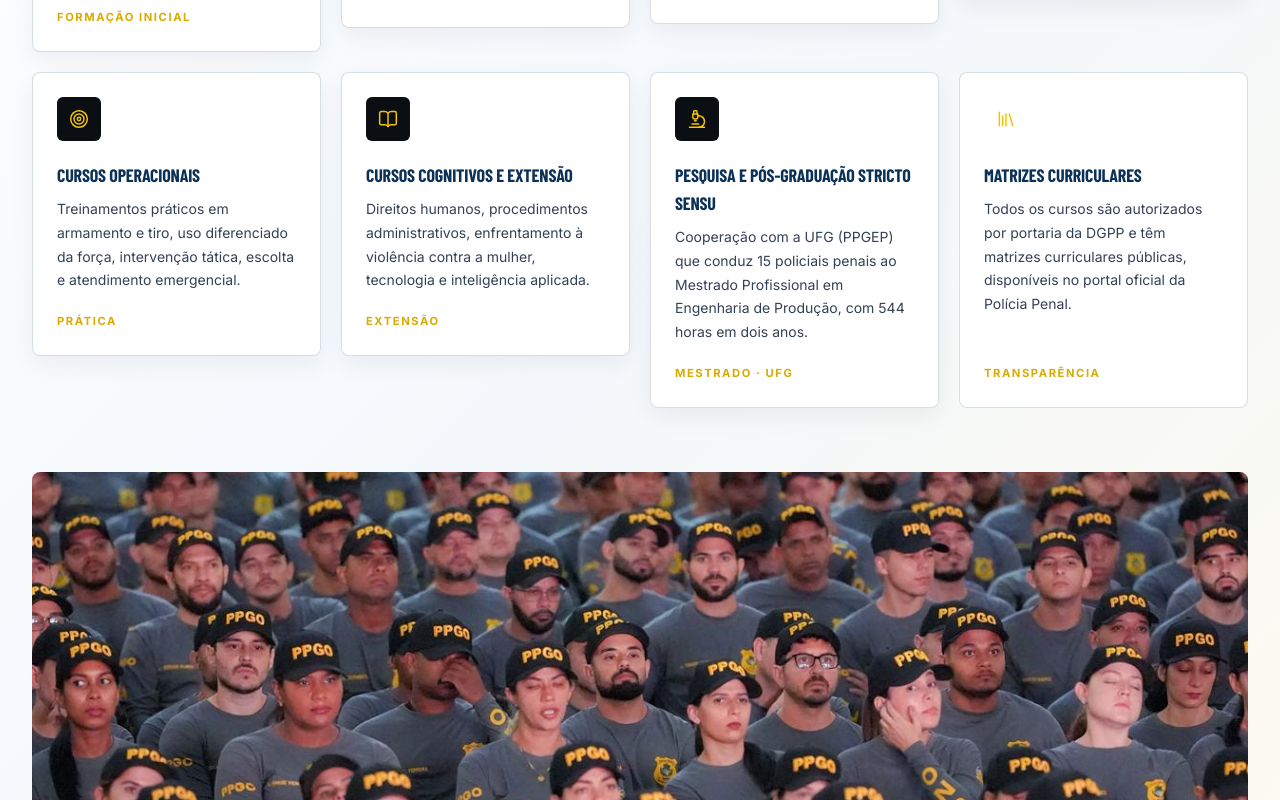
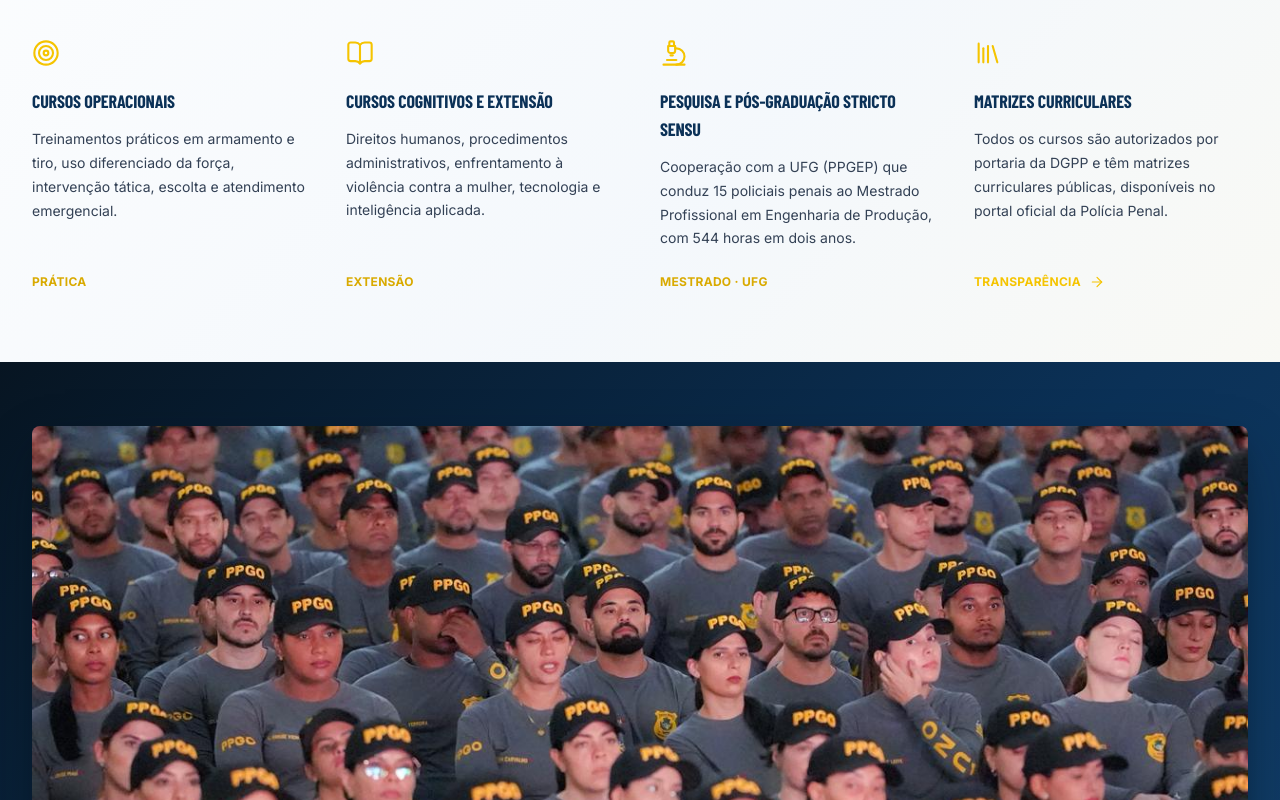
Before and after one commit to jhfmiguel/ppgo-espp-site, a Next.js app in the folder app/: page /formacao in a window 1280 px wide. Shown: the part 860-1660 px from the top of the page. Built offline with nearby package versions, Linux system fonts and the light colour scheme.

Commit message:
Padroniza cards de formação e adiciona faixa degradê

```diff
--- a/app/components/eixos-formacao.tsx
+++ b/app/components/eixos-formacao.tsx
@@ -1,16 +1,13 @@
 import Image from "next/image";
 import Link from "next/link";
+import { ArrowRight } from "lucide-react";
 import { formacao } from "@/content/site";
 import { Icon } from "@/components/ui/icon";
 import { PageHeader } from "@/components/ui/page-header";
 
 export function EixosFormacao() {
   return (
-    <section
-      id="formacao"
-      aria-labelledby="formacao-titulo"
-      className="bg-ink-100 pt-10 pb-24 lg:pt-14 lg:pb-32"
-    >
+    <section id="formacao" aria-labelledby="formacao-titulo" className="bg-white pt-10 lg:pt-14">
       <div className="container-espp">
         <PageHeader
           href="/formacao"
@@ -20,33 +17,29 @@ export function EixosFormacao() {
           texto={formacao.texto}
         />
 
-        <ul className="mt-14 grid gap-5 sm:grid-cols-2 lg:grid-cols-4">
+        <ul className="mt-14 grid gap-x-10 gap-y-12 sm:grid-cols-2 lg:grid-cols-4">
           {formacao.eixos.map((eixo) => {
             const conteudo = (
               <>
-                <span className="flex size-11 items-center justify-center rounded-md bg-ink-900 text-gold-500">
-                  <Icon name={eixo.icone} className="size-5" />
+                <span className="inline-flex w-fit items-center justify-center text-[#f5c400] transition-transform duration-300 group-hover:scale-110">
+                  <Icon name={eixo.icone} className="size-7 fill-none stroke-current" />
                 </span>
-                <h3 className="title-display mt-5 text-lg text-ink-900">
-                  {eixo.titulo}
-                </h3>
-                <p className="mt-2 grow text-sm leading-relaxed text-ink-700">
-                  {eixo.texto}
-                </p>
-                <p className="mt-5 text-[0.7rem] font-bold tracking-[0.14em] text-gold-600 uppercase">
+                <h3 className="title-display mt-5 text-lg text-[#071522]">{eixo.titulo}</h3>
+                <p className="mt-3 grow text-sm leading-7 text-[#334155]">{eixo.texto}</p>
+                <span className="mt-6 inline-flex w-fit items-center gap-2 text-xs font-bold tracking-wide text-[#d9aa00] uppercase transition-colors group-hover:text-[#0b3157]">
                   {eixo.tag}
-                </p>
+                  {"href" in eixo && eixo.href ? (
+                    <ArrowRight className="size-4 transition-transform group-hover:translate-x-0.5" aria-hidden="true" />
+                  ) : null}
+                </span>
               </>
             );
-            const className =
-              "group flex flex-col rounded-lg border border-ink-200 bg-white p-6 transition-colors hover:border-gold-500";
+            const className = "group flex h-full flex-col py-2 transition-transform duration-300 hover:-translate-y-1";
 
             return (
               <li key={eixo.titulo}>
                 {"href" in eixo && eixo.href ? (
-                  <Link href={eixo.href} className={`h-full ${className}`}>
-                    {conteudo}
-                  </Link>
+                  <Link href={eixo.href} className={className}>{conteudo}</Link>
                 ) : (
                   <div className={className}>{conteudo}</div>
                 )}
@@ -54,8 +47,11 @@ export function EixosFormacao() {
             );
           })}
         </ul>
+      </div>
 
-        <div className="relative mt-16 aspect-21/9 overflow-hidden rounded-lg">
+      <div className="formacao-faixa-degrade mt-14 w-full bg-[#071522] bg-[linear-gradient(135deg,#071522_0%,#0b3157_58%,#123f6a_100%)] pt-14 pb-24 text-white lg:mt-16 lg:pt-16 lg:pb-32">
+        <div className="container-espp">
+          <div className="relative aspect-21/9 overflow-hidden rounded-lg shadow-[0_24px_60px_-12px_rgba(7,21,34,0.42),0_8px_24px_-8px_rgba(7,21,34,0.28)]">
             <Image
               src={formacao.imagem.src}
               alt={formacao.imagem.alt}
@@ -65,6 +61,7 @@ export function EixosFormacao() {
             />
           </div>
         </div>
+      </div>
     </section>
   );
 }
```
Lines whose indentation alone changed are shown as unchanged.
